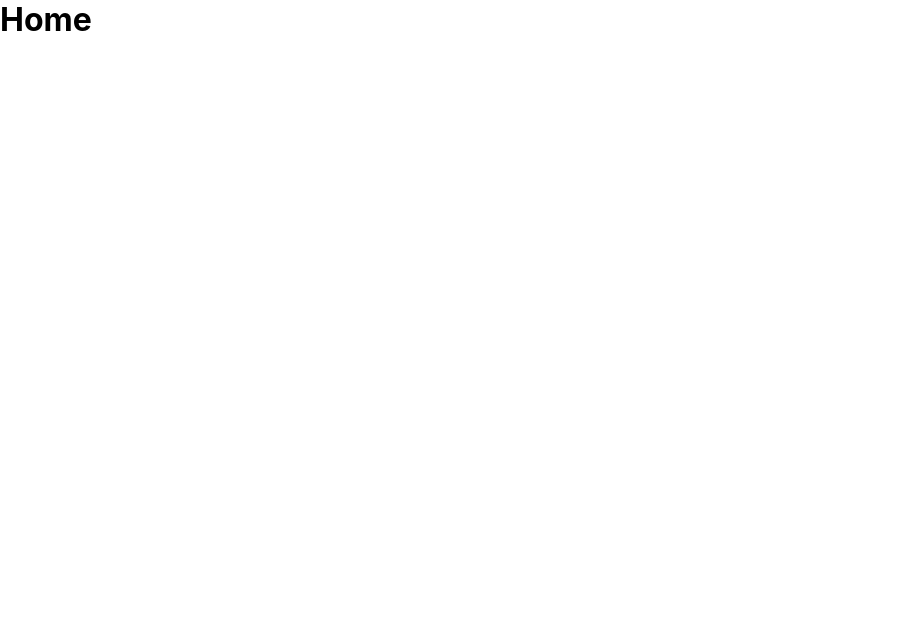
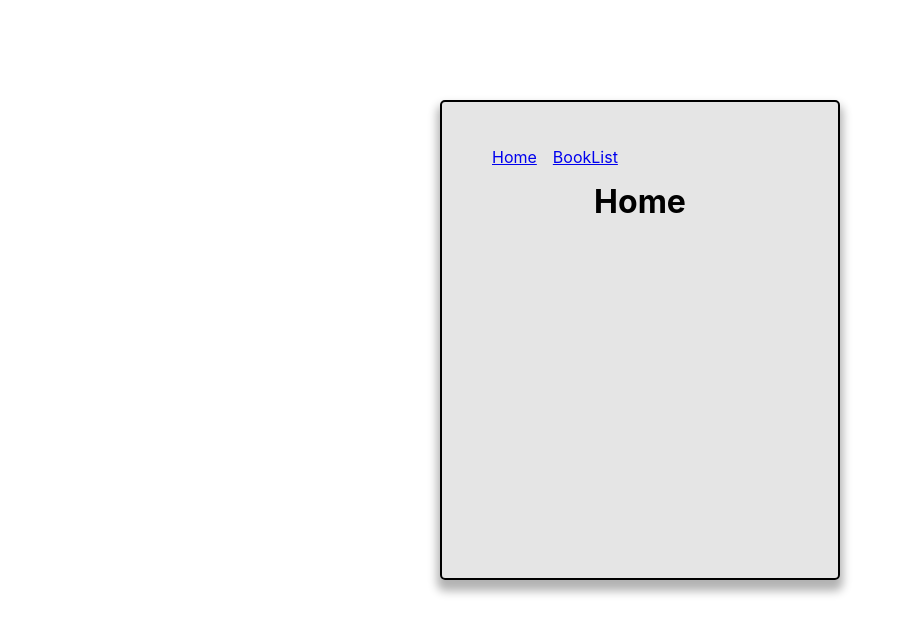
Before and after one commit to Officialibn1/Shawarmania, a React (Create React App) app: page / in a window 1280 px wide. Shown: the top 634 px of the page, without its empty margins (0-908 px from the left). Built offline with nearby package versions, Linux system fonts and the light colour scheme.

Commit message:
progress

```diff
--- a/src/App.js
+++ b/src/App.js
@@ -1,14 +1,25 @@
-import { Route, Routes } from "react-router-dom";
+import { Link, Route, Routes } from "react-router-dom";
 import Home from './Components/Home';
+import BookList from './Components/BookList';
 import Book from './Components/Book';
 function App() {
 
 
   return (
-    <Routes>
-      <Route path='/' element={<Home />} />
-      <Route path="/books" element={<Book />} />
-    </Routes>
+    <div className="Div">
+      <div className="content" >
+        <nav>
+          <ul>
+            <li><Link to='/' >Home</Link></li>
+            <li><Link to='/books' >BookList</Link></li>
+          </ul>
+        </nav>
+        <Routes>
+          <Route path='/' element={<Home />} />
+          <Route path="/books" element={<BookList />} />
+        </Routes>
+      </div>
+    </div>
   );
 }
 
--- a/src/index.css
+++ b/src/index.css
@@ -52,7 +52,8 @@ code {
 
 .content {
   background: rgba(0, 0, 0, 0.1);
-  max-width: 500px;
+  width: 400px;
+  height: 60vh;
   border: 2px solid black;
   padding: 30px 50px;
   text-align: center;
@@ -77,3 +78,10 @@ code {
   border-bottom: 2px solid grey;
   background: rgba(0, 0, 0, 0.04);
 }
+
+ul{
+  list-style: none;
+  display: flex;
+  gap: 1em;
+  margin: 15px 0;
+}
```
